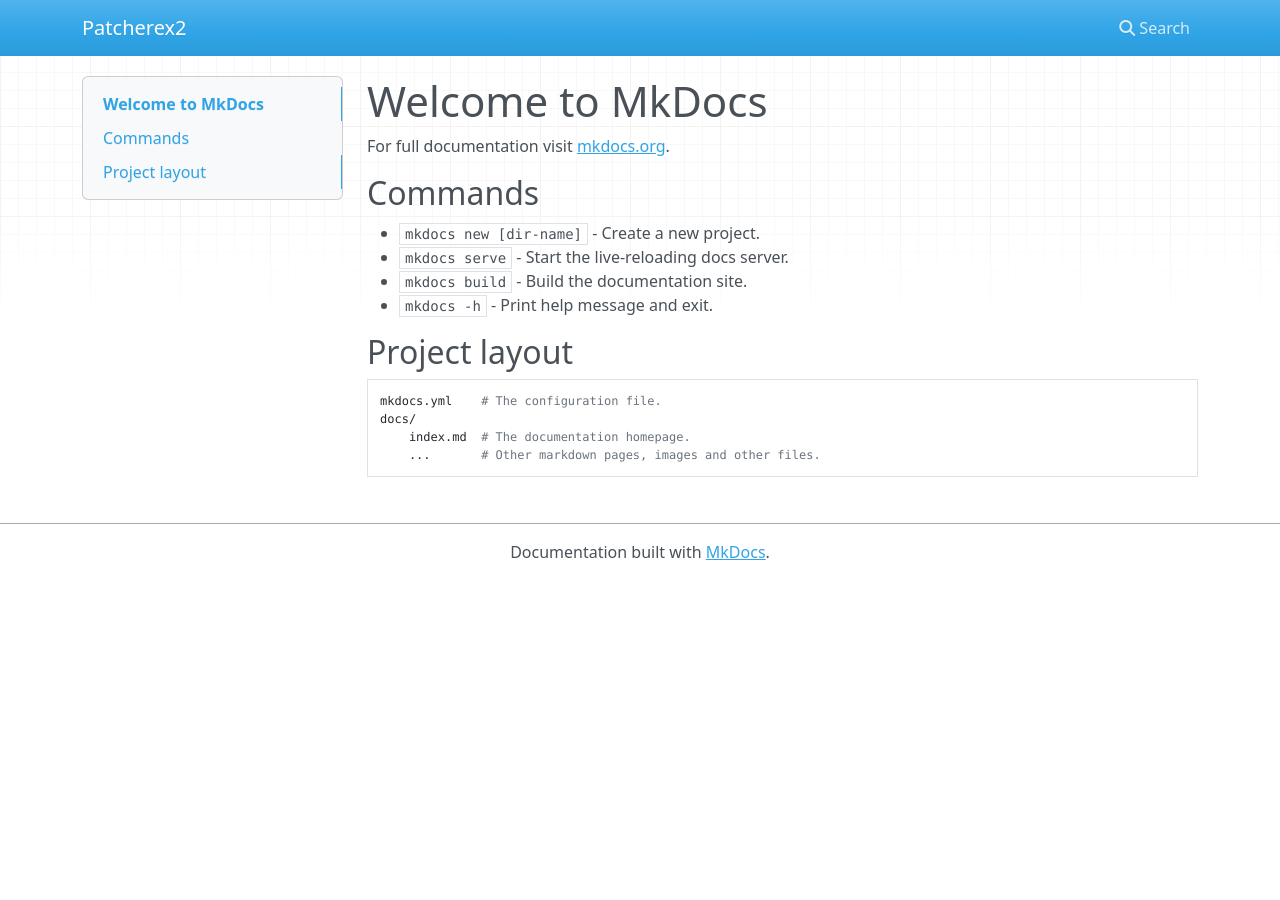
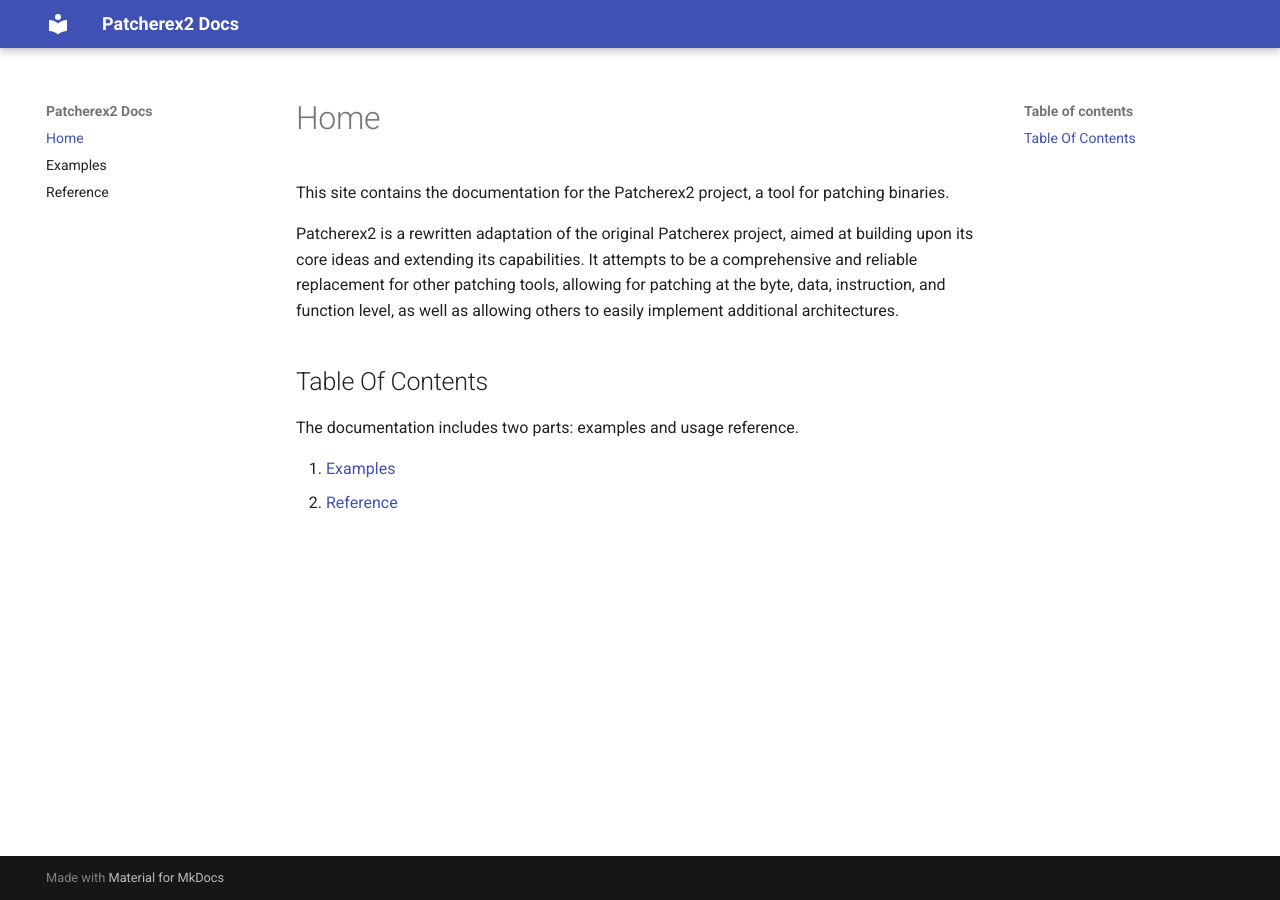
Before and after one commit to purseclab/Patcherex2, an MkDocs documentation site: the page built from docs/index.md, in a window 1280 px wide. Built offline with MkDocs 1.6.1 and Material for MkDocs 9.7.7, drawn with Linux system fonts in a browser that asks for light colours; nearby versions of some CDN libraries.

Commit message:
mkdocs finished

```diff
--- a/docs/index.md
+++ b/docs/index.md
@@ -1,17 +1,10 @@
-# Welcome to MkDocs
+This site contains the documentation for the Patcherex2 project, a tool for patching binaries.
 
-For full documentation visit [mkdocs.org](https://www.mkdocs.org).
+Patcherex2 is a rewritten adaptation of the original Patcherex project, aimed at building upon its core ideas and extending its capabilities. It attempts to be a comprehensive and reliable replacement for other patching tools, allowing for patching at the byte, data, instruction, and function level, as well as allowing others to easily implement additional architectures.
 
-## Commands
+## Table Of Contents
 
-* `mkdocs new [dir-name]` - Create a new project.
-* `mkdocs serve` - Start the live-reloading docs server.
-* `mkdocs build` - Build the documentation site.
-* `mkdocs -h` - Print help message and exit.
+The documentation includes two parts: examples and usage reference.
 
-## Project layout
-
-    mkdocs.yml    # The configuration file.
-    docs/
-        index.md  # The documentation homepage.
-        ...       # Other markdown pages, images and other files.
+1. [Examples](examples.md)
+2. [Reference](reference.md)
--- a/mkdocs.yml
+++ b/mkdocs.yml
@@ -1 +1,16 @@
-site_name: Patcherex2
+site_name: Patcherex2 Docs
+
+theme:
+  name: "material"
+
+plugins:
+- mkdocstrings:
+    handlers:
+      python:
+        options:
+          docstring_style: sphinx
+
+nav:
+  - index.md
+  - Examples: examples.md
+  - Reference: reference.md
```
Also changed, not shown: docs/examples.md (added, +54 -0 lines), docs/reference.md (added, +5 -0 lines), 4 other files.
